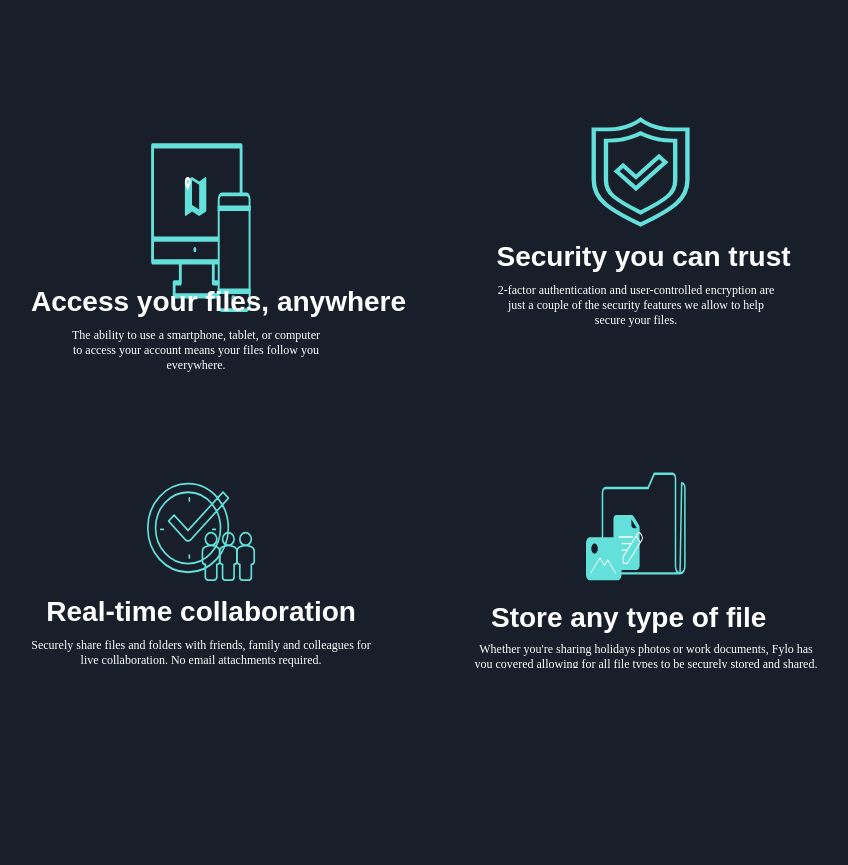
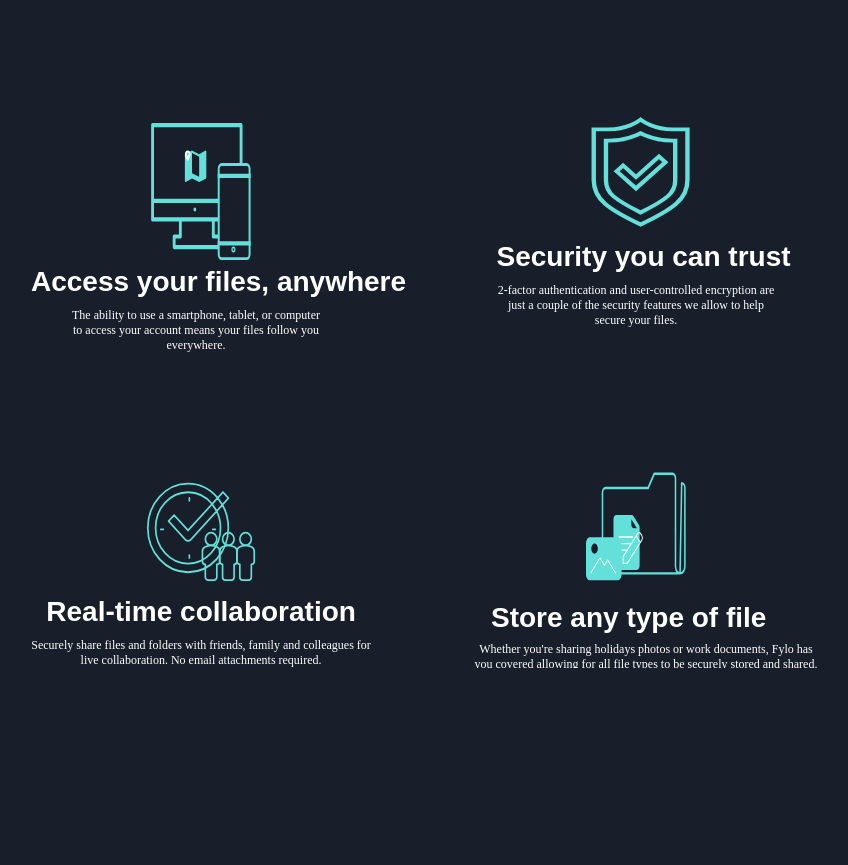
Before and after one commit to usergirl480/projetofront, a plain HTML site: page index.html in a window 1280 px wide. Shown: the part 880-1745 px from the top of the page, without its empty margins (189-1037 px from the left). Drawn offline with Linux system fonts and the light colour scheme.

Commit message:
Update style.css

```diff
--- a/css/style.css
+++ b/css/style.css
@@ -114,13 +114,13 @@ body {
 }
 
 .access img {
-    margin: 60px 60px;
+    margin: 40px 60px;
     width: 100px;
 }
 
 .access h1 {
     font-size: 28px;
-    margin-top: -10px;
+    margin-top: 10px;
     margin-left: -60px;
     color: #fff;
     font-family: sans-serif;
```
